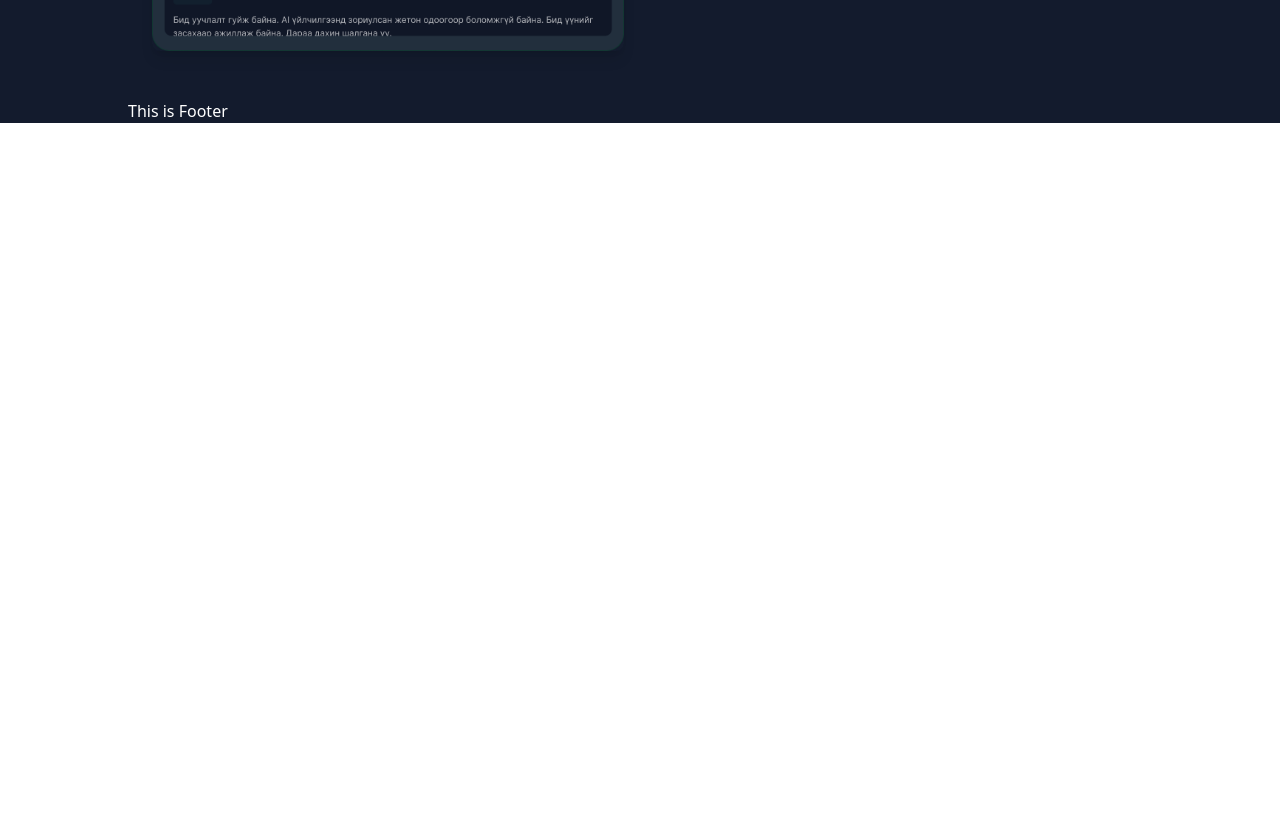
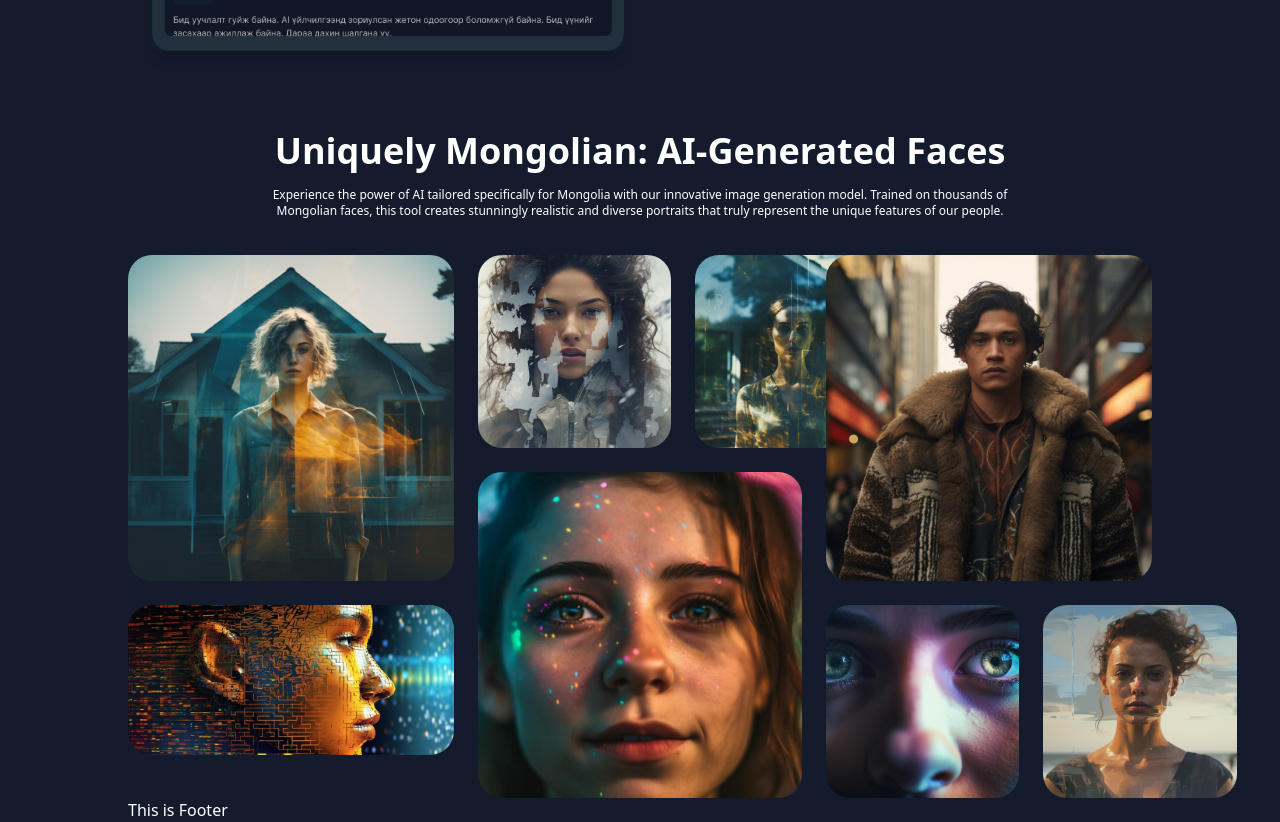
Before and after one commit to Sazid60/Mona-Ai-Landing-Page, a React (Vite) app: page / in a window 1280 px wide. Shown: the part 3320-4142 px from the top of the page. Before the commit the page ends 3443 px from the top, so only its background shows below. Built offline with nearby package versions, Linux system fonts and the light colour scheme.

Commit message:
Ai Generated Face Section Added

```diff
--- a/package.json
+++ b/package.json
@@ -17,7 +17,8 @@
     "react-icons": "^5.3.0",
     "react-router-dom": "^6.26.2",
     "react-tabs": "^6.0.2",
-    "sort-by": "^1.2.0"
+    "sort-by": "^1.2.0",
+    "swiper": "^11.1.12"
   },
   "devDependencies": {
     "@eslint/js": "^9.9.0",
--- /dev/null
+++ b/src/components/FaceSlider.jsx
@@ -0,0 +1,78 @@
+import { Swiper, SwiperSlide } from 'swiper/react';
+import 'swiper/css';
+import 'swiper/css/pagination';
+import 'swiper/css/navigation';
+
+import { Pagination, Autoplay } from 'swiper/modules';
+
+export default function App() {
+    return (
+        <>
+            <div className="mb-9">
+                <h1 className="font-bold text-white text-2xl lg:text-4xl mb-4 mx-auto mt-8 text-center">Uniquely Mongolian: AI-Generated Faces</h1>
+                <p className="mt-4 text-xs text-center mx-auto max-w-3xl">
+                    Experience the power of AI tailored specifically for Mongolia with our innovative image generation model.
+                    Trained on thousands of Mongolian faces, this tool creates stunningly realistic and diverse portraits that
+                    truly represent the unique features of our people.
+                </p>
+            </div>
+            <Swiper
+                slidesPerView={1}
+                spaceBetween={40}
+                pagination={{
+                    clickable: true,
+                }}
+                autoplay={{
+                    delay: 1500,
+                    disableOnInteraction: false,
+                }}
+                loop={true}
+                navigation={false}
+                modules={[Pagination, Autoplay]}
+                className="mySwiper"
+            >
+                {/* Slide 1 */}
+                <SwiperSlide>
+                    <div className="grid grid-flow-row grid-cols-1 gap-[32px]">
+                        <div className="rounded-2xl md:rounded-[50px]">
+                            <img src="/rec-1.jpg" alt="Rec 1" className="size-full rounded-2xl md:rounded-[50px]" />
+                        </div>
+                        <div>
+                            <img src="/rec-2.jpg" alt="Rec 2" className="size-full rounded-2xl md:rounded-[50px]" />
+                        </div>
+                    </div>
+                </SwiperSlide>
+
+                {/* Slide 2 */}
+                <SwiperSlide>
+                    <div className="grid grid-flow-row grid-cols-2 gap-[32px]">
+                        <div>
+                            <img src="/rec-3.jpg" alt="Rec 3" className="size-full rounded-2xl md:rounded-[50px]" />
+                        </div>
+                        <div >
+                            <img src="/rec-4.jpg" alt="Rec 4" className="size-full rounded-2xl md:rounded-[50px]" />
+                        </div>
+                        <div className="col-span-2">
+                            <img src="/rec-5.jpg" alt="Rec 5" className="size-full rounded-2xl md:rounded-[50px]" />
+                        </div>
+                    </div>
+                </SwiperSlide>
+
+                {/* Slide 3 */}
+                <SwiperSlide>
+                    <div className="grid grid-flow-row grid-cols-2 gap-[32px]">
+                        <div className="col-span-2">
+                            <img src="/rec-6.jpg" alt="Rec 6" className="size-full rounded-2xl md:rounded-[50px]" />
+                        </div>
+                        <div>
+                            <img src="/rec-7.jpg" alt="Rec 7" className="size-full rounded-2xl md:rounded-[50px]" />
+                        </div>
+                        <div>
+                            <img src="/rec-8.jpg" alt="Rec 8" className="size-full rounded-2xl md:rounded-[50px]" />
+                        </div>
+                    </div>
+                </SwiperSlide>
+            </Swiper>
+        </>
+    );
+}
--- /dev/null
+++ b/src/components/MongolianFacesSection.jsx
@@ -0,0 +1,40 @@
+
+
+const MongolianFacesSection = () => {
+    return (
+        <div>
+            <div className="mb-9">
+                <h1 className="font-bold text-white text-2xl lg:text-4xl mb-4 mx-auto mt-8 text-center">Uniquely Mongolian: AI-Generated Faces</h1>
+                <p className="mt-4 text-xs text-center mx-auto max-w-3xl">
+                    Experience the power of AI tailored specifically for Mongolia with our innovative image generation model.
+                    Trained on thousands of Mongolian faces, this tool creates stunningly realistic and diverse portraits that
+                    truly represent the unique features of our people.
+                </p>
+            </div>
+
+            <div className="flex justify-center gap-6">
+                <div>
+                    <img className="rounded-3xl mb-6" src="/rec-1.jpg" alt="" />
+                    <img className="rounded-3xl" src="/rec-2.jpg" alt="" />
+                </div>
+                <div>
+                    <div className="flex items-center gap-6 mb-6">
+                        <img className="rounded-3xl" src="/rec-3.jpg" alt="" />
+                        <img className="rounded-3xl" src="/rec-4.jpg" alt="" />
+                    </div>
+                    <img className="rounded-3xl" src="/rec-5.jpg" alt="" />
+                </div>
+                <div>
+                    <img className="rounded-3xl" src="/rec-6.jpg" alt="" />
+                    <div className="flex items-center gap-6 mt-6">
+                        <img className="rounded-3xl" src="/rec-7.jpg" alt="" />
+                        <img className="rounded-3xl" src="/rec-8.jpg" alt="" />
+                    </div>
+
+                </div>
+            </div>
+        </div>
+    );
+};
+
+export default MongolianFacesSection;
--- a/src/components/Translation.jsx
+++ b/src/components/Translation.jsx
@@ -18,7 +18,7 @@ const TranslationSection = () => {
     <div className="text-white xl:py-12 xl:px-6">
       <div className="max-w-7xl mx-auto">
 
-        <h2 className="text-3xl md:text-4xl font-bold text-center mb-12">
+        <h2 className="text-2xl lg:text-4xl  font-bold text-center mb-12">
           YouTube Translation: Two Tiers to Suit Your Needs
         </h2>
 
--- a/src/pages/Home.jsx
+++ b/src/pages/Home.jsx
@@ -1,20 +1,24 @@
-
 import Banner from "../components/Banner";
 import 'react-tabs/style/react-tabs.css';
 import TabComponent from "../components/TabComponent";
 import StepSection from "../components/StepSection";
 import TranslationSection from "../components/Translation";
-
+import MongolianFacesSection from "../components/MongolianFacesSection";
+import FaceSlider from "../components/FaceSlider";
 
 const Home = () => {
-
-
     return (
         <div>
             <Banner />
             <TabComponent/>
             <StepSection/>
             <TranslationSection/>
+            <div className="hidden xl:block">
+                <MongolianFacesSection />
+            </div>
+            <div className="block xl:hidden">
+                <FaceSlider />
+            </div>
         </div>
     );
 };
```
Also changed, not shown: 1 other file (tests, documents, lock files or other folders).
